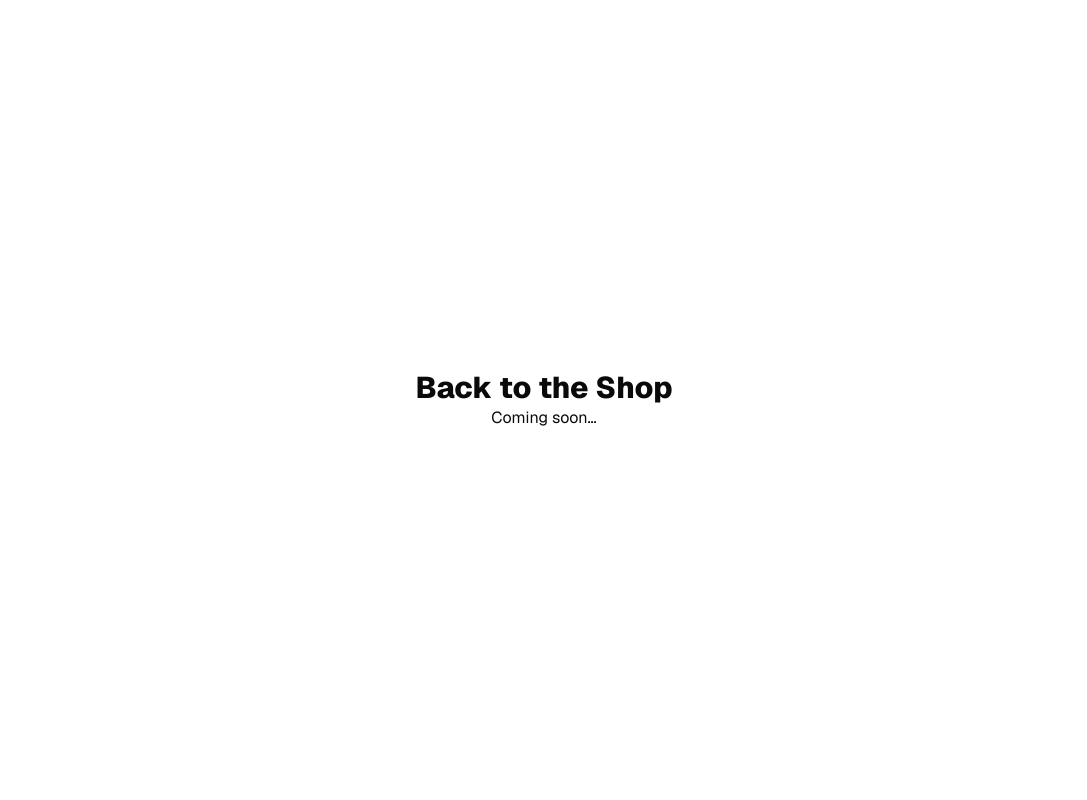
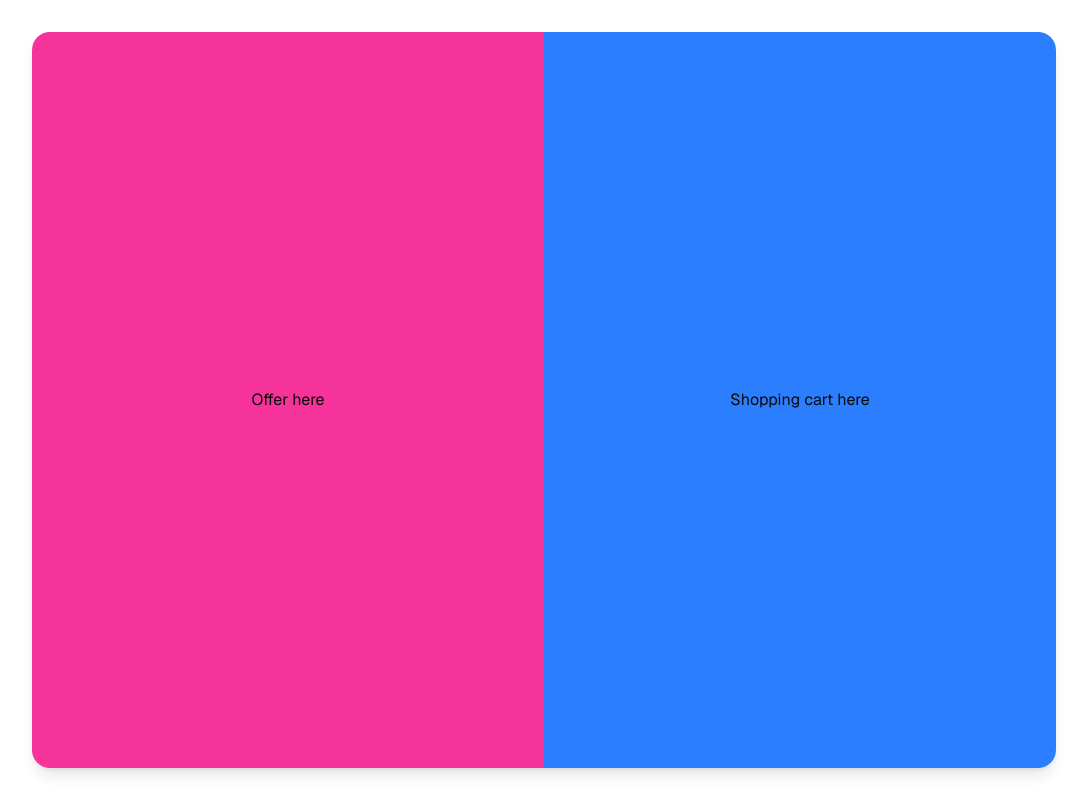
Before and after one commit to julianmejio/retroshop, a Next.js app in the folder apps/web/: page / in a window 1280 px wide. Shown: the whole page, without its empty margins (96-1183 px from the left). Built offline with nearby package versions, Linux system fonts and the light colour scheme.

Commit message:
Add minimal shopping cart layout

```diff
--- a/apps/web/app/page.tsx
+++ b/apps/web/app/page.tsx
@@ -1,12 +1,15 @@
 export default function Home() {
   return (
-    <div className="min-h-screen flex items-center justify-center bg-background py-12 px-4 sm:px-6 lg:px-8">
-      <div className="max-w-md w-full space-y-8">
-        <div className="text-center">
-          <h1 className="text-3xl font-extrabold text-foreground">
-            Back to the Shop
-          </h1>
-          <p>Coming soon…</p>
+    <div className="h-screen flex items-center justify-center bg-background p-4 lg:p-8">
+      <div className="w-full max-w-5xl h-full flex flex-row rounded-2xl overflow-hidden shadow-lg">
+        {/* Left panel */}
+        <div className="w-1/2 flex items-center justify-center bg-pink-500 py-16 px-8">
+          <p>Offer here</p>
+        </div>
+
+        {/* Right panel */}
+        <div className="w-1/2 flex items-center justify-center bg-blue-500 py-16 px-8">
+          <p>Shopping cart here</p>
         </div>
       </div>
     </div>
```
